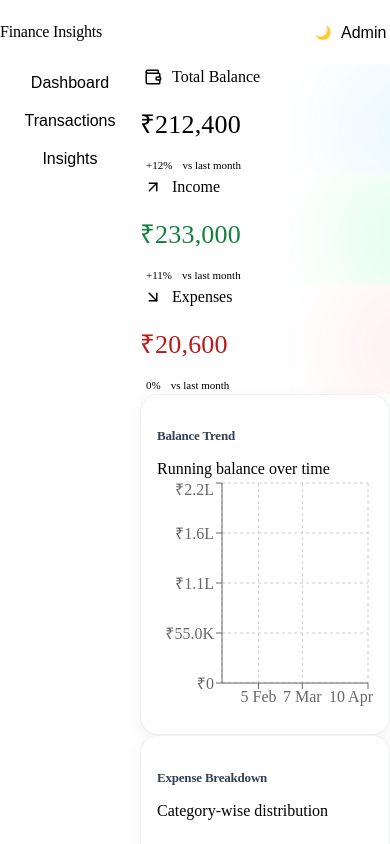
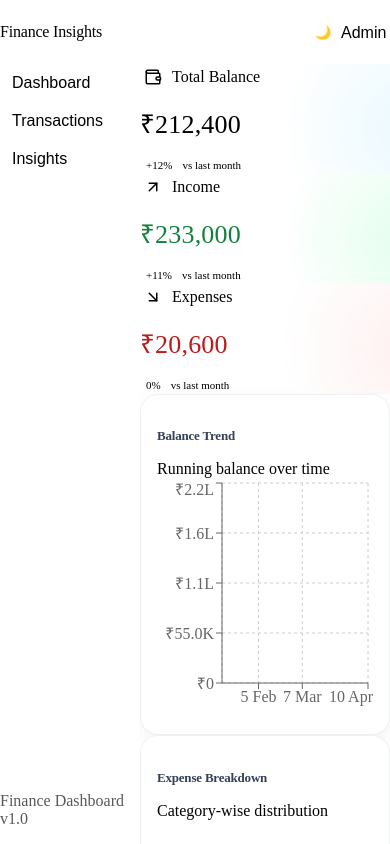
Before and after one commit to sushantshinde7/finance-insights-dashboard, a React (Vite) app: page / in a window 390 px wide. Shown: the top 844 px of the page. Built offline with nearby package versions, Linux system fonts and the light colour scheme; the HTML template or start-up script is replaced by a standard one.

Commit message:
feat(sidebar): make sidebar full-height and add footer metadata section

```diff
--- a/src/layout/Layout.css
+++ b/src/layout/Layout.css
@@ -3,9 +3,8 @@
 ========================= */
 
 .layout {
-  display: flex;
-  flex-direction: column;
-  min-height: 100vh; /* full viewport height */
+  min-height: 100vh;
+  background: var(--color-bg);
 }
 
 /* =========================
@@ -14,8 +13,9 @@
 
 .layout-body {
   display: flex;
-  flex: 1;
-  min-height: 0; /* 🔥 important for proper stretching */
+  height: calc(100vh - 64px);
+  min-height: calc(100vh - 64px);
+
   background: var(--color-bg);
 }
 
@@ -25,13 +25,14 @@
 
 .sidebar {
   width: 220px;
-  min-width: 180px;
+  min-width: 220px;
+  height: 100%;
 
   background: var(--color-surface);
   border-right: 1px solid var(--color-border);
 
   display: flex;
-  flex-direction: column; /* allows inner to stretch */
+  flex-direction: column;
 }
 
 /* =========================
@@ -40,7 +41,9 @@
 
 .main-content {
   flex: 1;
-  min-width: 0; /* 🔥 prevents overflow issues */
+  min-width: 0;
+  height: 100%;
+  overflow-y: auto;
 
   padding: var(--space-6);
   background: var(--color-bg);
@@ -55,26 +58,8 @@
 
 @media (max-width: 1024px) {
   .sidebar {
-    width: 200px;
-    min-width: 160px;
-  }
-
-  .main-content {
-    padding: var(--space-5);
-  }
-}
-
-/* =========================
-   MOBILE
-========================= */
-
-/* =========================
-   TABLET / SMALL LAPTOP
-========================= */
-@media (max-width: 1024px) {
-  .sidebar {
     width: 190px;
-    min-width: 160px;
+    min-width: 190px;
   }
 
   .main-content {
@@ -85,10 +70,11 @@
 /* =========================
    SMALL TABLET
 ========================= */
+
 @media (max-width: 768px) {
   .sidebar {
-    width: 160px;   /* 🔥 NOT 80 anymore */
-    min-width: 140px;
+    width: 160px;
+    min-width: 160px;
   }
 
   .main-content {
@@ -99,9 +85,10 @@
 /* =========================
    MOBILE
 ========================= */
+
 @media (max-width: 480px) {
   .sidebar {
     width: 140px;
-    min-width: 120px;
+    min-width: 140px;
   }
 }
--- a/src/layout/Sidebar.css
+++ b/src/layout/Sidebar.css
@@ -6,14 +6,6 @@
   height: 100%;
   background: var(--color-surface);
   border-right: 1px solid var(--color-border);
-
-  position: relative;
-}
-
-/* subtle depth in dark mode */
-[data-theme="dark"] .sidebar {
-  background: var(--color-surface);
-  border-right-color: rgba(255, 255, 255, 0.06);
 }
 
 /* =========================
@@ -21,9 +13,10 @@
 ========================= */
 
 .sidebar-inner {
+  height: 100%;
+
   display: flex;
   flex-direction: column;
-  height: 100%;
 
   padding: var(--space-5) var(--space-3);
 }
@@ -44,8 +37,8 @@
 
 .nav-item {
   position: relative;
+  width: 100%;
 
-  width: 100%;
   border: none;
   background: transparent;
 
@@ -57,6 +50,7 @@
 
   font-size: var(--text-md);
   font-weight: var(--font-medium);
+
   color: var(--color-text-secondary);
 
   cursor: pointer;
@@ -65,23 +59,19 @@
   transition: all 0.2s ease;
 }
 
-/* hover */
 .nav-item:hover {
   background: var(--color-primary-light);
   color: var(--color-primary);
 }
 
-/* active */
 .nav-item.active {
   background: var(--color-primary-light);
   color: var(--color-primary);
   font-weight: var(--font-semibold);
 }
 
-/* active left indicator */
 .nav-item.active::before {
   content: "";
-
   position: absolute;
   left: 0;
   top: 8px;
@@ -93,34 +83,30 @@
   background: var(--color-primary);
 }
 
-/* focus */
-.nav-item:focus-visible {
-  outline: none;
-  box-shadow: 0 0 0 2px var(--color-primary-light);
-}
+/* =========================
+   FOOTER META
+========================= */
 
-/* active press */
-.nav-item:active {
-  transform: scale(0.99);
+.sidebar-footer {
+  margin-top: auto;
+  padding-top: var(--space-5);
+
+  font-size: var(--text-xs);
+  color: var(--color-text-secondary);
+
+  opacity: 0.65;
 }
 
 /* =========================
    RESPONSIVE
 ========================= */
 
-@media (max-width: 1024px) {
-  .sidebar-inner {
-    padding: var(--space-4) var(--space-2);
-  }
-}
+@media (max-width: 768px) {
 
-@media (max-width: 768px) {
+
   .nav-item {
-    justify-content: center;
-    text-align: center;
-
-    padding: 10px 8px;
     font-size: var(--text-sm);
+    padding: 10px 12px;
   }
 
   .nav-item.active::before {
--- a/src/layout/Sidebar.jsx
+++ b/src/layout/Sidebar.jsx
@@ -21,6 +21,10 @@ const Sidebar = ({ setPage, activePage }) => {
           </button>
         ))}
       </nav>
+
+      <div className="sidebar-footer">
+        <p>Finance Dashboard v1.0</p>
+      </div>
     </div>
   );
 };
```
